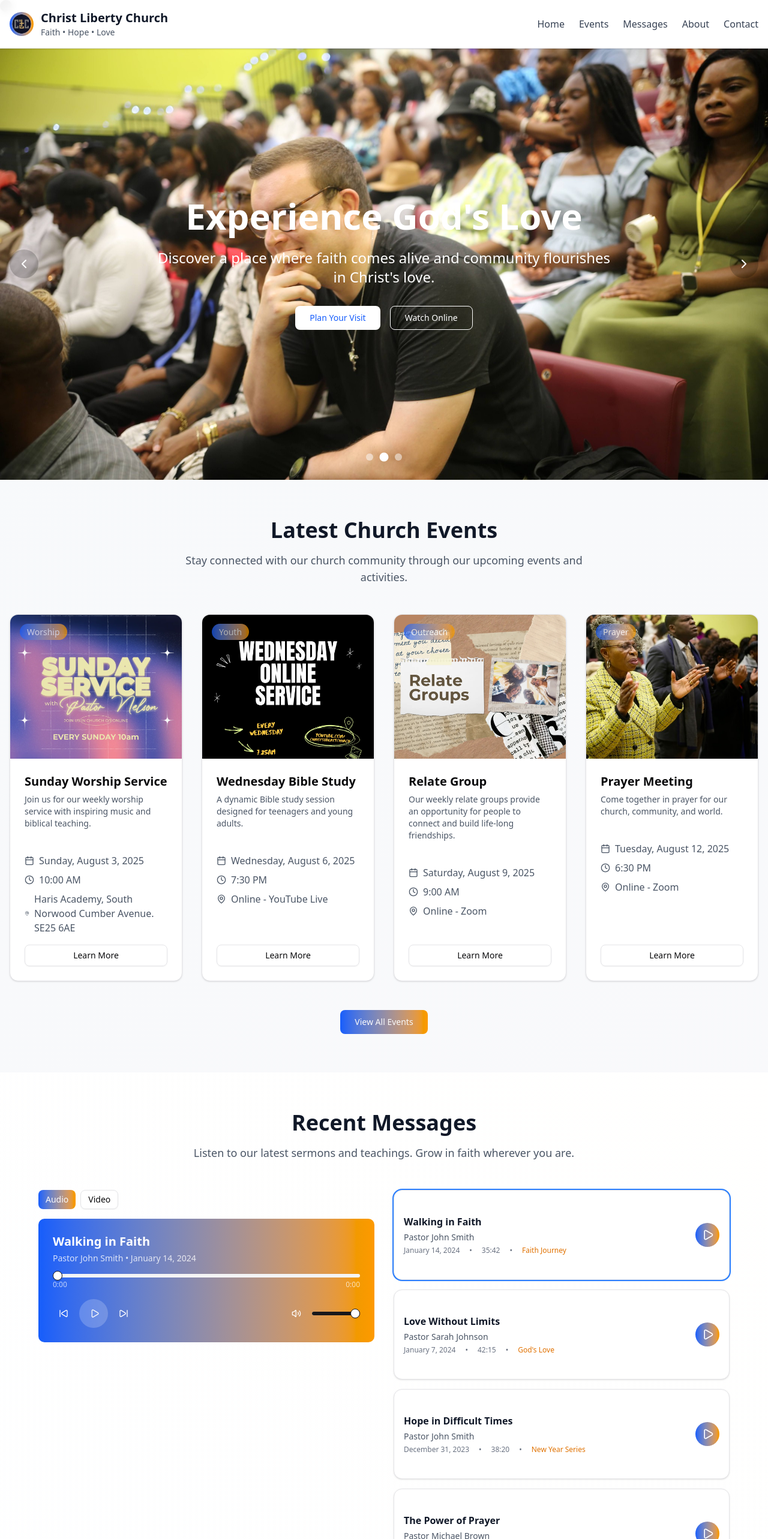
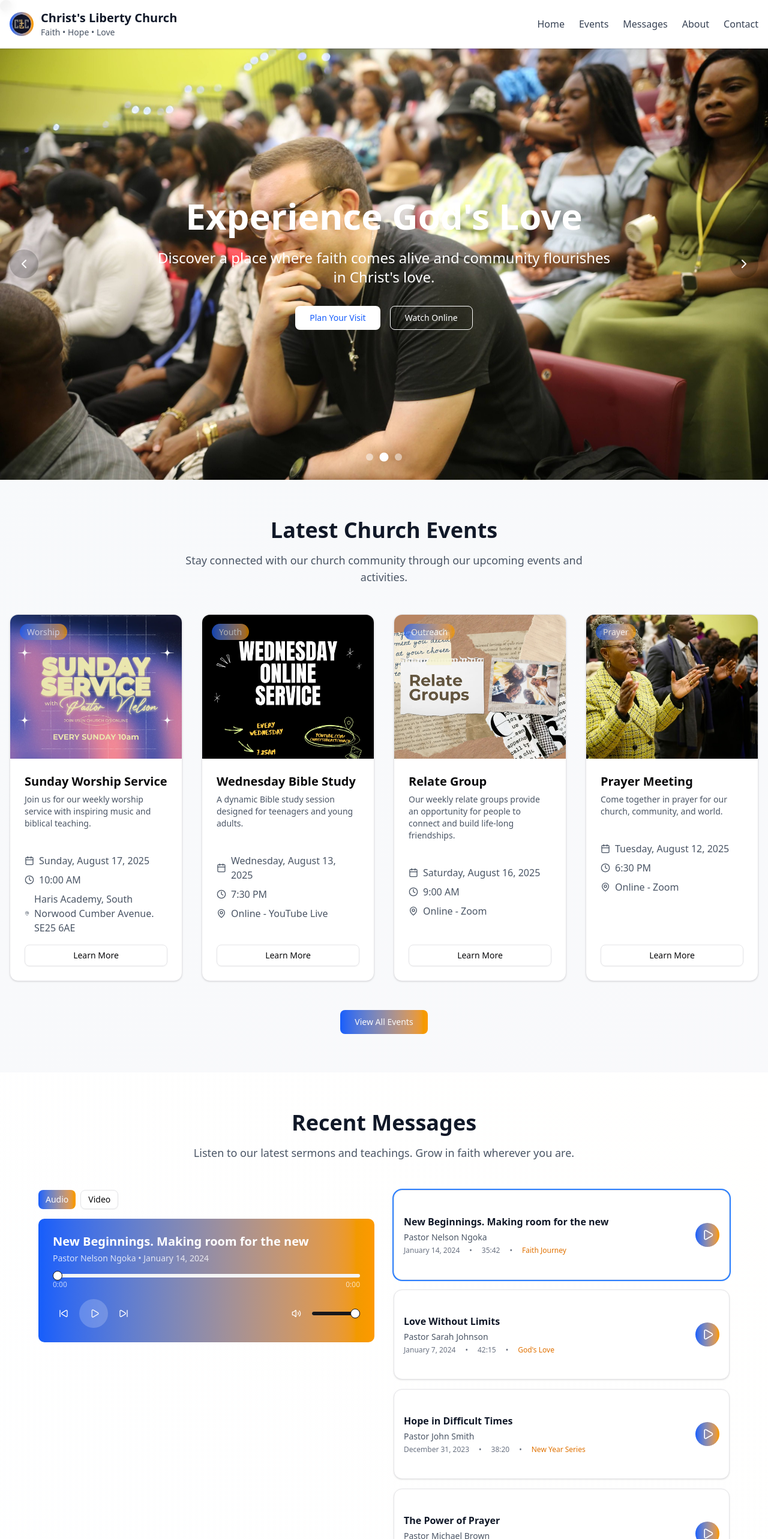
Before and after one commit to mrvicthor/clc-church, a React (Vite) app: page / in a window 1280 px wide. Shown: the top 2566 px of the page at 60% size. Built offline with nearby package versions, Linux system fonts and the light colour scheme.

Commit message:
edit(pastor.tsx): updated text content

```diff
--- a/index.html
+++ b/index.html
@@ -4,7 +4,7 @@
     <meta charset="UTF-8" />
     <link rel="icon" type="image/svg+xml" href="/vite.svg" />
     <meta name="viewport" content="width=device-width, initial-scale=1.0" />
-    <title>Christ Liberty Church</title>
+    <title>Christ's Liberty Church</title>
   </head>
   <body>
     <div id="root"></div>
--- a/src/components/about.tsx
+++ b/src/components/about.tsx
@@ -32,7 +32,7 @@ const About = ({ isVisible, scrollY }: AboutProps) => {
               About Our Church
             </h2>
             <p className="text-lg text-gray-600 mb-6">
-              Christ Liberty Church has been serving our community for over 25
+              Christ's Liberty Church has been serving our community for over 25
               years. We are a diverse, welcoming congregation committed to
               following Jesus Christ and making a positive impact in our world.
             </p>
--- a/src/components/footer.tsx
+++ b/src/components/footer.tsx
@@ -21,10 +21,10 @@ const Footer = () => {
                   className="w-8 h-8 rounded-full"
                 />
               </div>
-              <h3 className="text-lg font-bold">Grace Community Church</h3>
+              <h3 className="text-lg font-bold">Christ's Liberty Church</h3>
             </div>
             <p className="text-gray-400">
-              Building faith, hope, and love in our community since 1998.
+              The Hope Center. Where anything is possible with God.
             </p>
           </div>
 
@@ -77,7 +77,10 @@ const Footer = () => {
         </div>
 
         <div className="border-t border-gray-800 mt-8 pt-8 text-center text-gray-400">
-          <p>&copy; 2025 Christ Liberty Church. All rights reserved.</p>
+          <p>
+            &copy; {new Date().getFullYear()} Christ's Liberty Church. All
+            rights reserved.
+          </p>
         </div>
       </div>
     </footer>
--- a/src/components/header.tsx
+++ b/src/components/header.tsx
@@ -20,7 +20,7 @@ const Header = () => {
             </div>
             <div>
               <h1 className="text-xl font-bold text-gray-900">
-                Christ Liberty Church
+                Christ's Liberty Church
               </h1>
               <p className="text-sm text-gray-600">Faith • Hope • Love</p>
             </div>
--- a/src/components/pastor.tsx
+++ b/src/components/pastor.tsx
@@ -74,11 +74,9 @@ const Pastor = ({ isVisible, scrollY }: PastorProps) => {
                 </div>
 
                 <div className="space-y-4 text-gray-700 leading-relaxed">
-                  <p className="text-lg">
-                    "Welcome to Christ Liberty Church! For over 25 years, we
-                    have been blessed to serve this wonderful community and
-                    witness God's amazing work in the lives of countless
-                    families."
+                  <p>
+                    "Dear Friend, Welcome once again to Christ’s Liberty Church,
+                    The Hope Centre.. where anything is possible!"
                   </p>
 
                   <p>
--- a/src/lib/data.ts
+++ b/src/lib/data.ts
@@ -4,7 +4,7 @@ export const events = [
   {
     id: 1,
     title: "Sunday Worship Service",
-    date: "2025-08-03",
+    date: "2025-08-17",
     time: "10:00 AM",
     location: "Haris Academy, South Norwood Cumber Avenue. SE25 6AE",
     description:
@@ -15,7 +15,7 @@ export const events = [
   {
     id: 2,
     title: "Wednesday Bible Study",
-    date: "2025-08-06",
+    date: "2025-08-13",
     time: "7:30 PM",
     location: "Online - YouTube Live",
     description:
@@ -26,7 +26,7 @@ export const events = [
   {
     id: 3,
     title: "Relate Group",
-    date: "2025-08-09",
+    date: "2025-08-16",
     time: "9:00 AM",
     location: "Online - Zoom",
     description:
@@ -49,14 +49,13 @@ export const events = [
 
 export const recentMessages = [
   {
-    title: "Walking in Faith",
-    pastor: "Pastor John Smith",
+    title: "New Beginnings. Making room for the new",
+    pastor: "Pastor Nelson Ngoka",
     date: "January 14, 2024",
     duration: "35:42",
     series: "Faith Journey",
-    audioUrl: "https://www.soundjay.com/misc/sounds/bell-ringing-05.wav", // Sample audio
-    videoUrl:
-      "https://sample-videos.com/zip/10/mp4/SampleVideo_1280x720_1mb.mp4", // Sample video
+    audioUrl: "/latest-sunday-message.mp3", // Sample audio
+    videoUrl: "https://www.youtube.com/watch?v=WmG2EkJH2ZM", // Sample video
   },
   {
     title: "Love Without Limits",
@@ -108,11 +107,12 @@ export const aboutItems = [
 ];
 
 export const contatctItems = [
-  { icon: Phone, title: "Phone", content: "(555) 123-4567" },
-  { icon: Mail, title: "Email", content: "info@gracechurch.com" },
+  { icon: Phone, title: "Phone", content: "+44(0)20 3983 9394" },
+  { icon: Mail, title: "Email", content: "admin@christslibertychurch.com" },
   {
     icon: MapPin,
     title: "Address",
-    content: "123 Faith Street\nHope City, HC 12345",
+    content:
+      "Harris Academy South Norwood, Cumberlow Avenue, South Norwood, London. SE25 6AE",
   },
 ];
--- a/src/utils/index.ts
+++ b/src/utils/index.ts
@@ -89,7 +89,7 @@ export const experiences = [
   {
     id: 2,
     title: "frontend developer",
-    company: "Christ Liberty Church",
+    company: "Christ's Liberty Church",
     period: "2022-23",
   },
   {
```
Also changed, not shown: 2 other files (tests, documents, lock files or other folders).
